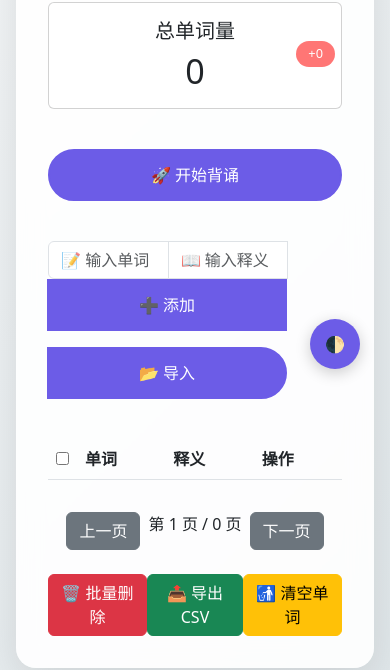
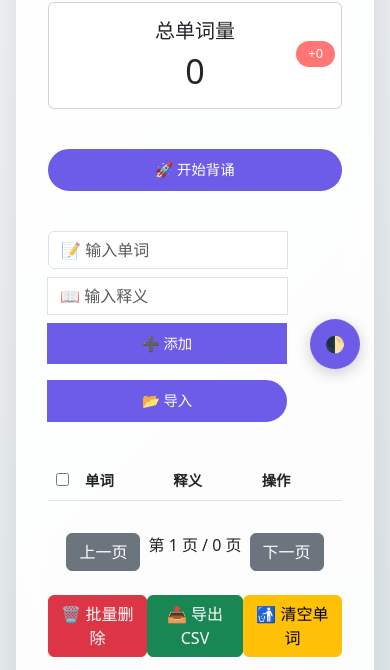
Before and after one commit to muyu12333/myweb, a plain HTML site: page index.html in a window 390 px wide. Shown: the part 445-1115 px from the top of the page. Drawn offline with nearby package versions, Linux system fonts and the light colour scheme.

Commit message:
Update index.html

```diff
--- a/index.html
+++ b/index.html
@@ -131,6 +131,24 @@
             .neon-button {
                 width: 100%;
                 margin-bottom: 1rem;
+            }
+        }
+        /* 在现有媒体查询中增强响应式 */
+        @media (max-width: 576px) {
+            .input-group {
+                flex-wrap: wrap;
+            }
+            .input-group input {
+                width: 100% !important;
+                margin-bottom: 8px;
+            }
+            .neon-button {
+                padding: 8px 15px;
+                font-size: 0.9rem;
+            }
+            .table td, .table th {
+                padding: 0.5rem;
+                font-size: 0.9rem;
             }
         }
     </style>
```
